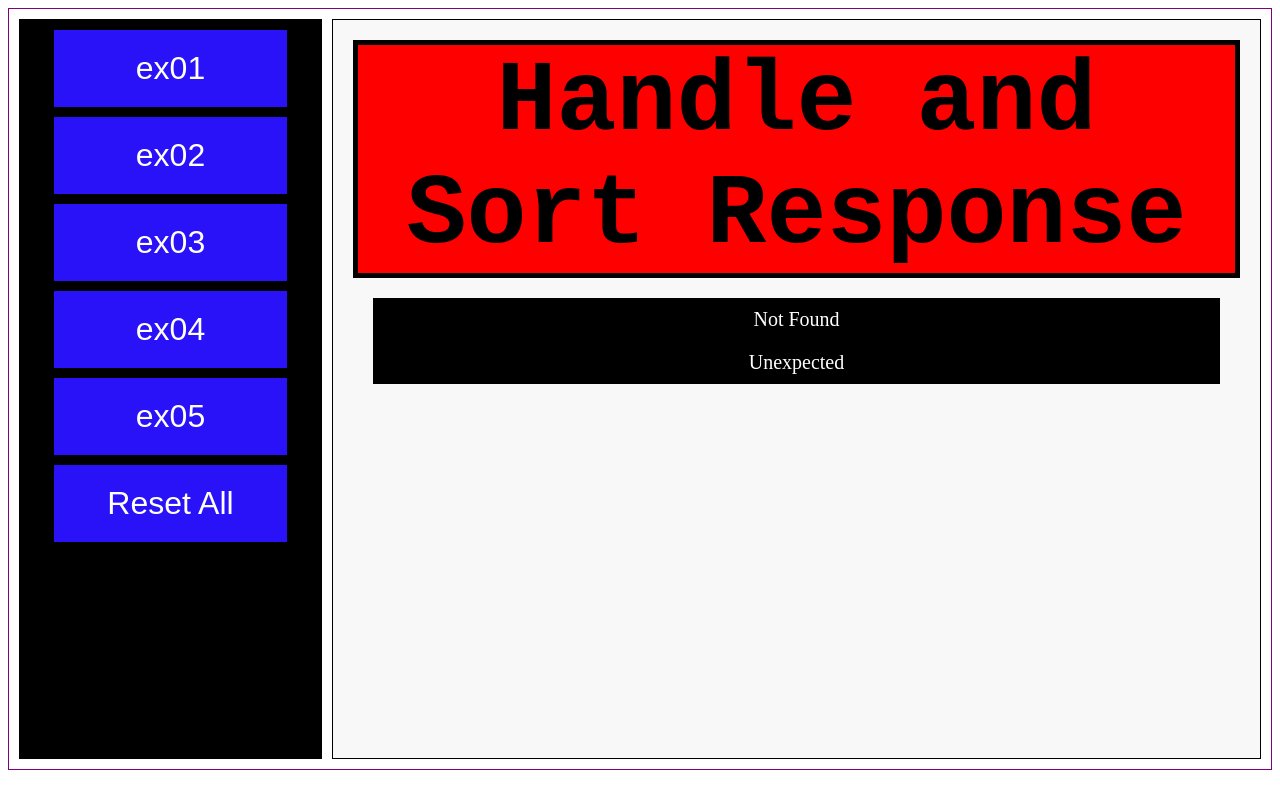
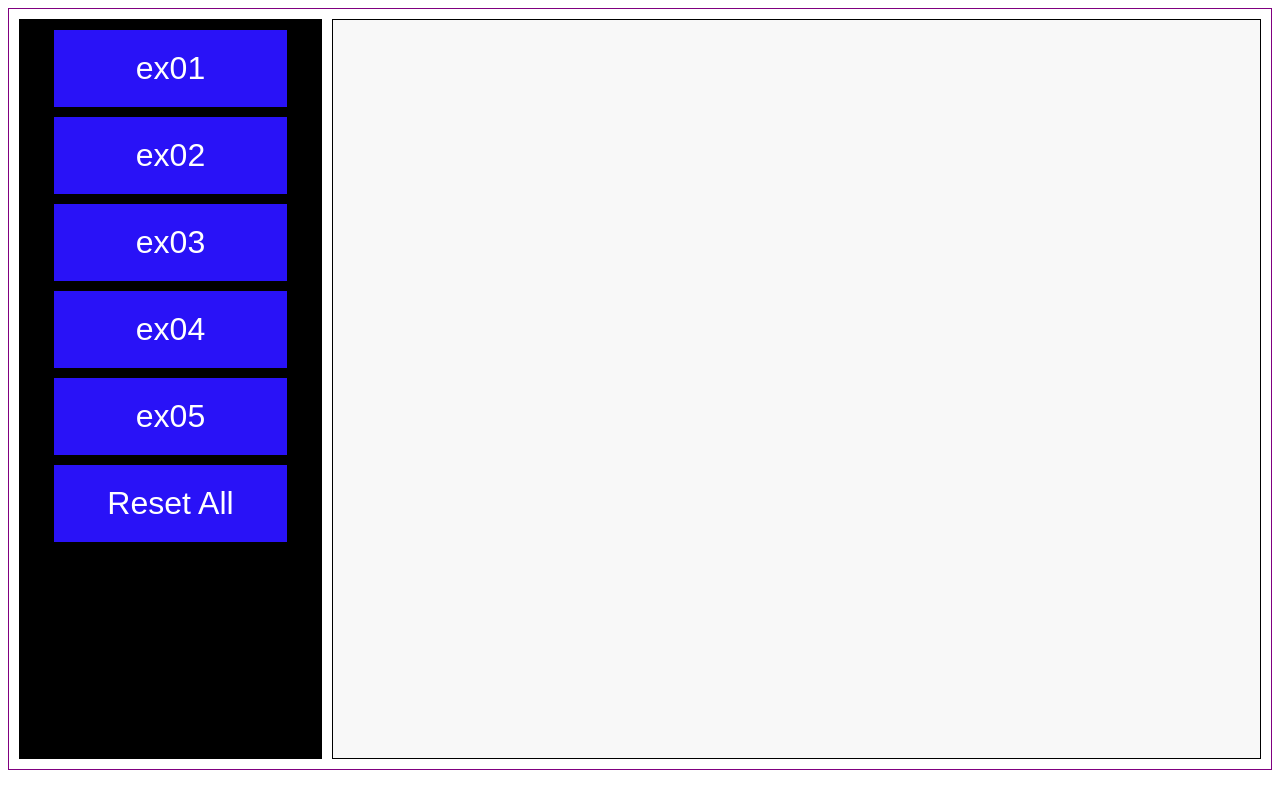
Before and after one commit to floccoclaudio/06-tsx-async, a React (Create React App) app: page / in a window 1280 px wide. Before the commit this address had no page. Built offline with nearby package versions, Linux system fonts and the light colour scheme.

Commit message:
online update

```diff
--- a/src/components/App.tsx
+++ b/src/components/App.tsx
@@ -33,7 +33,7 @@ const App: React.FC = () => {
       <SideBar />
       <Content>
         {/* {store.isSuccess && <Shop />} */}
-        <Lux />
+        {/* <Lux /> */}
         {ex01.length !== 0 && <Ex01 />}
         {ex02.length !== 0 && <Ex02 />}
         {ex03.length !== 0 && <Ex03 />}
--- a/src/components/Ex02.tsx
+++ b/src/components/Ex02.tsx
@@ -1,9 +1,9 @@
 import React from "react";
+import { useAppSelector } from "../app/hooks";
+import ItemCard from "./ItemCard";
 
-interface Props {}
-
-const Ex02 = (props: Props) => {
-  return <div></div>;
+const Ex02: React.FC = () => {
+  return <div>Ex 02</div>;
 };
 
 export default Ex02;
--- a/src/features/mainSlice.ts
+++ b/src/features/mainSlice.ts
@@ -26,7 +26,7 @@ export const fetchInventory = createAsyncThunk<ProductType[], void, { state: Roo
     'fetchItems', async () => {
         try {
             let response = await fetch('https://fakestoreapi.com/products')
-            return response.json()
+            return (response.json())
         } catch (err) {
             return err as string
         }
```
